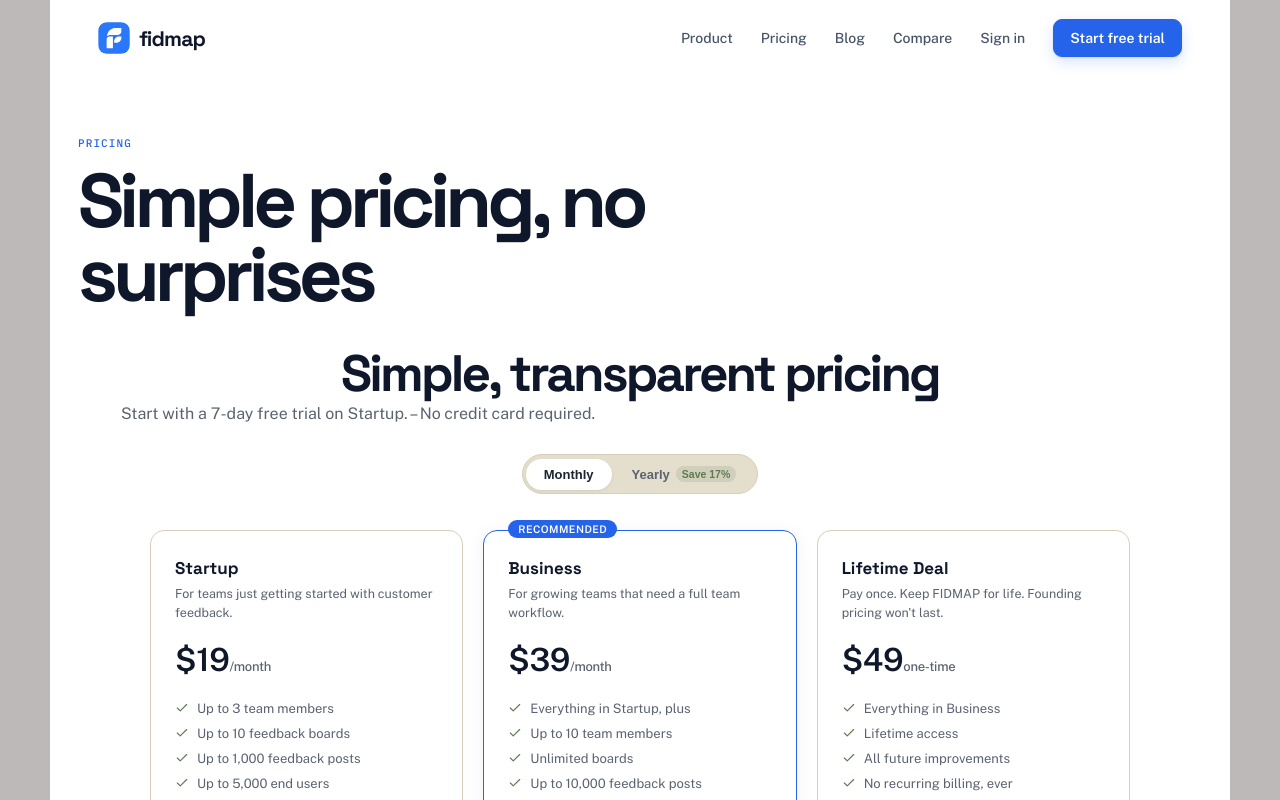
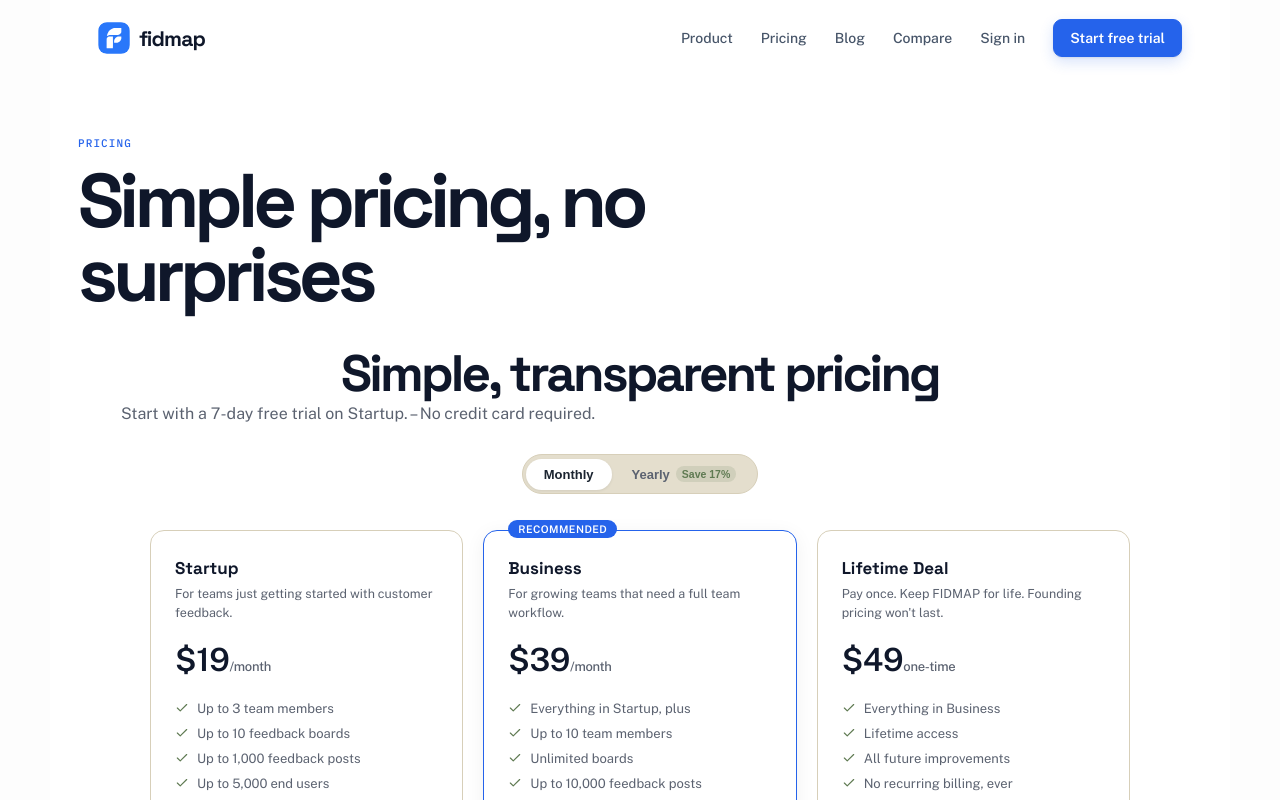
Before and after one commit to Adagash05/Fidmap_Front, a React (Vite) app: page /pricing in a window 1280 px wide. Shown: the top 800 px of the page. Built offline with nearby package versions, Linux system fonts and the light colour scheme; no server answers.

Commit message:
still on css

```diff
--- a/src/Style.css
+++ b/src/Style.css
@@ -1,7 +1,7 @@
 @import url("https://fonts.googleapis.com/css2?family=Space+Grotesk:wght@500;600;700&family=Public+Sans:wght@400;500;600&family=IBM+Plex+Mono:wght@500&display=swap");
 
 :root {
-  --paper: rgb(189, 185, 185);
+  --paper: #fdfdfd;
   --paper-soft: #e4decd;
   --ink: #1b2430;
   --ink-soft: #5b6270;
@@ -9,7 +9,7 @@
   --moss: #5f7a52;
   --brass: #2563eb;
   --teal: #2f6f6b;
-  --brick: #9c4a3c;
+  --brick: #2445b1;
   --slate: #8b93a0;
   --indigo: #4c5b7a;
 
@@ -126,7 +126,7 @@ body {
   align-items: center;
   gap: 6px;
   background: var(--brass);
-  color: #fff;
+  color: #000;
   border: none;
   padding: 9px 16px;
   border-radius: 8px;
```
